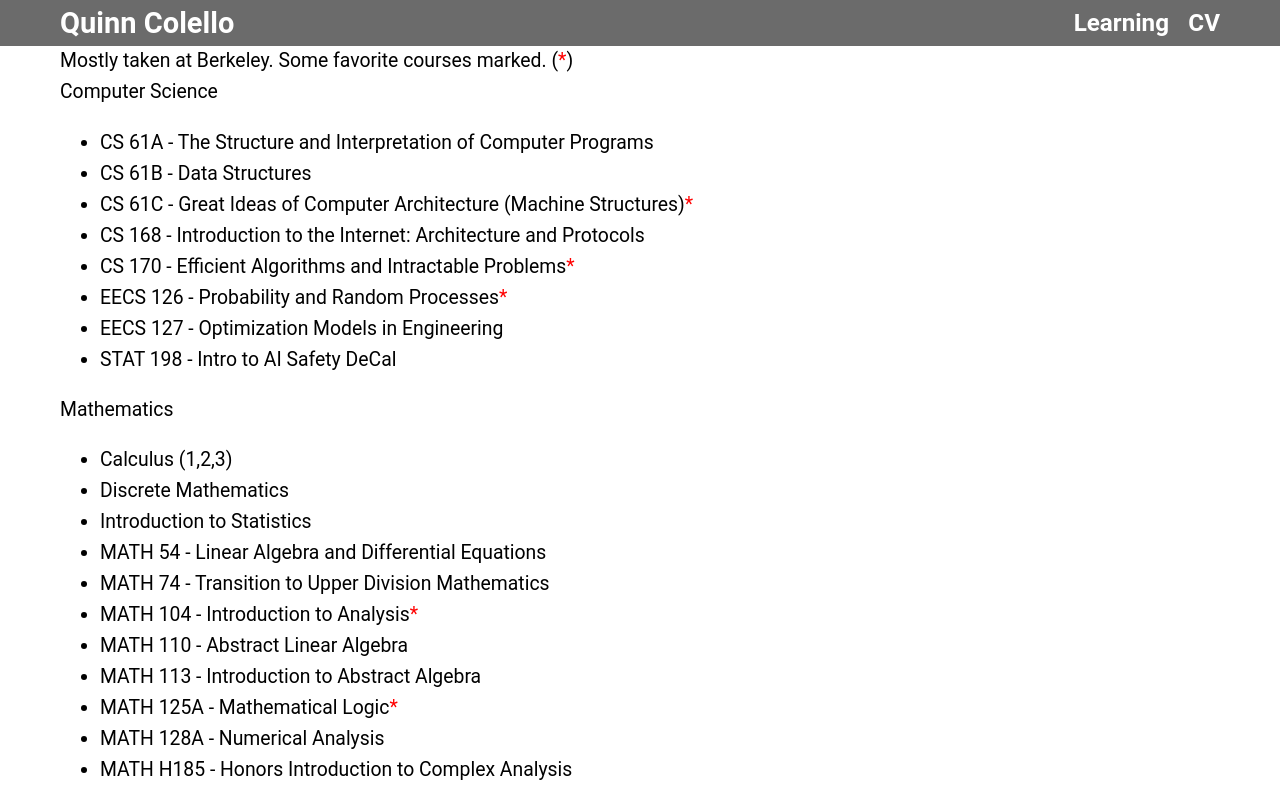
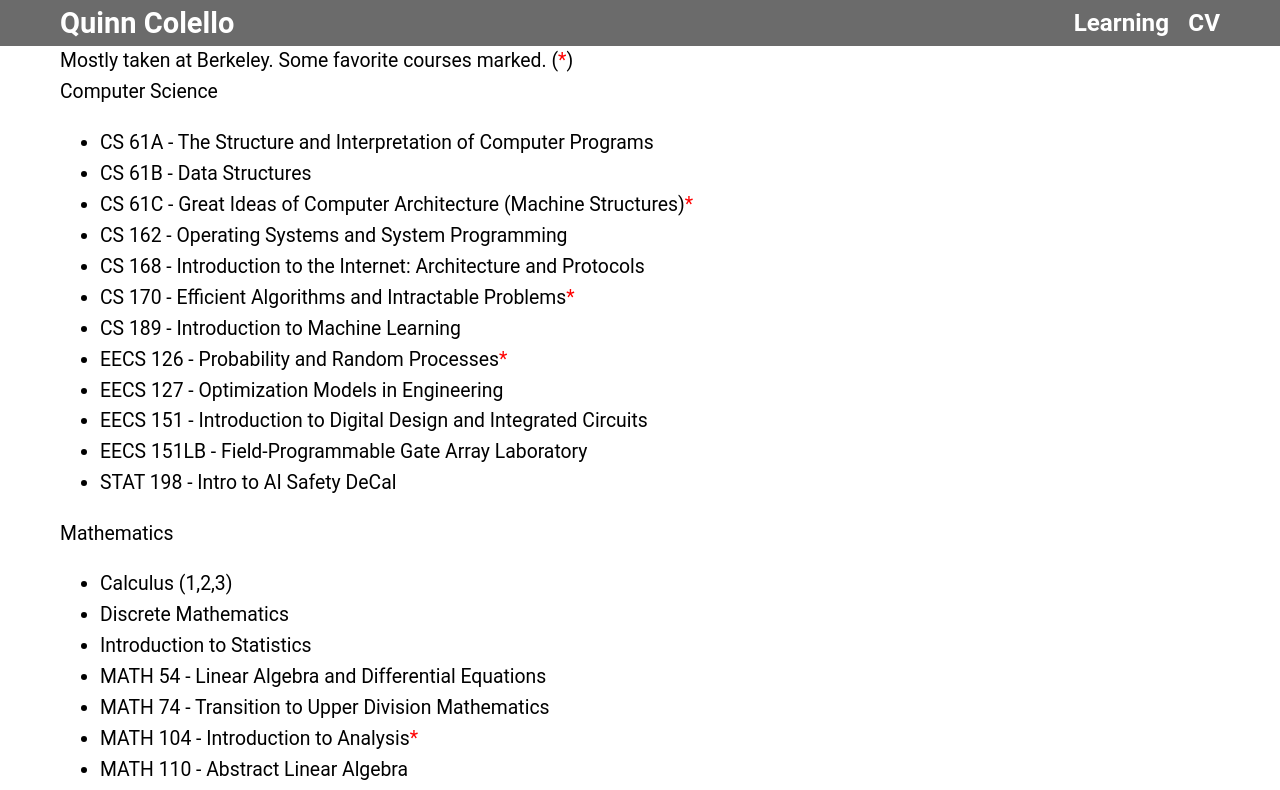
Before and after one commit to joebangles/website, a React (Vite) app: page /learning in a window 1280 px wide. Shown: the top 790 px of the page. Built offline with nearby package versions, Linux system fonts and the light colour scheme.

Commit message:
Updated learning page with S26 courses

```diff
--- a/src/components/Learning/Learning.tsx
+++ b/src/components/Learning/Learning.tsx
@@ -4,6 +4,7 @@
     const favorite = <span style={{ color: 'red' }}>*</span>
 
     return (
+        <>
         <span className="coursework">
             Mostly taken at Berkeley. Some favorite courses marked. ({favorite})
             <br />
@@ -12,10 +13,14 @@
                 <li> CS 61A - The Structure and Interpretation of Computer Programs </li>
                 <li> CS 61B - Data Structures </li>
                 <li> CS 61C - Great Ideas of Computer Architecture (Machine Structures){favorite}</li>
+                <li> CS 162 - Operating Systems and System Programming </li>
                 <li> CS 168 - Introduction to the Internet: Architecture and Protocols </li>
                 <li> CS 170 - Efficient Algorithms and Intractable Problems{favorite} </li>
+                <li> CS 189 - Introduction to Machine Learning </li>
                 <li> EECS 126 - Probability and Random Processes{favorite} </li>
                 <li> EECS 127 - Optimization Models in Engineering </li>
+                <li> EECS 151 - Introduction to Digital Design and Integrated Circuits </li>
+                <li> EECS 151LB - Field-Programmable Gate Array Laboratory </li>
                 <li> STAT 198 - Intro to AI Safety DeCal </li>
             </ul>
             <span className="topic">Mathematics</span>
@@ -41,6 +46,7 @@
                 <li> PHYSICS 137A - Quantum Mechanics</li>
             </ul>
         </span>
+        </>
     )
 }
 
```
